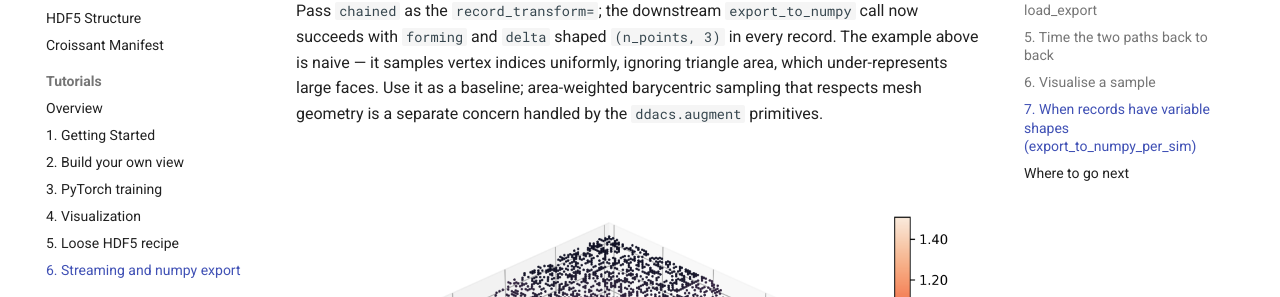
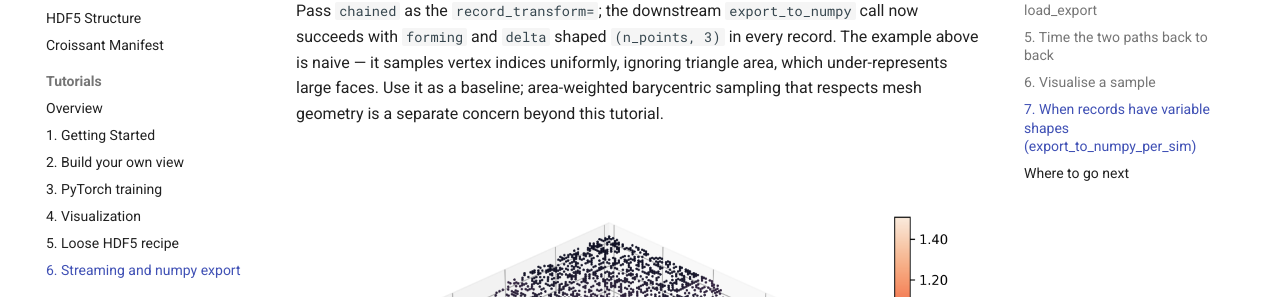
Before and after one commit to BaumSebastian/DDACS, an MkDocs documentation site: the page built from docs/tutorials/streaming.md, in a window 1280 px wide and 900 px high, scrolled down 7364 px. Shown: the part 233-530 px from the top of the window. Built offline with MkDocs 1.6.1 and Material for MkDocs 9.7.7, drawn with Linux system fonts in a browser that asks for light colours; comment, search, counter and statistics services are not loaded.

Commit message:
docs: drop references to unreleased ddacs.augment

````diff
--- a/docs/tutorials/streaming.md
+++ b/docs/tutorials/streaming.md
@@ -271,7 +271,7 @@ def chained(rec):
     return uniform_sample(normalize_and_emit(rec))
 ```
 
-Pass `chained` as the `record_transform=`; the downstream `export_to_numpy` call now succeeds with `forming` and `delta` shaped `(n_points, 3)` in every record. The example above is naive — it samples vertex indices uniformly, ignoring triangle area, which under-represents large faces. Use it as a baseline; area-weighted barycentric sampling that respects mesh geometry is a separate concern handled by the `ddacs.augment` primitives.
+Pass `chained` as the `record_transform=`; the downstream `export_to_numpy` call now succeeds with `forming` and `delta` shaped `(n_points, 3)` in every record. The example above is naive — it samples vertex indices uniformly, ignoring triangle area, which under-represents large faces. Use it as a baseline; area-weighted barycentric sampling that respects mesh geometry is a separate concern beyond this tutorial.
 
 <img src="https://raw.githubusercontent.com/BaumSebastian/DDACS/main/docs/images/06_streaming_sampled.png" width="700">
 
````
Also changed, not shown: 1 other file.
